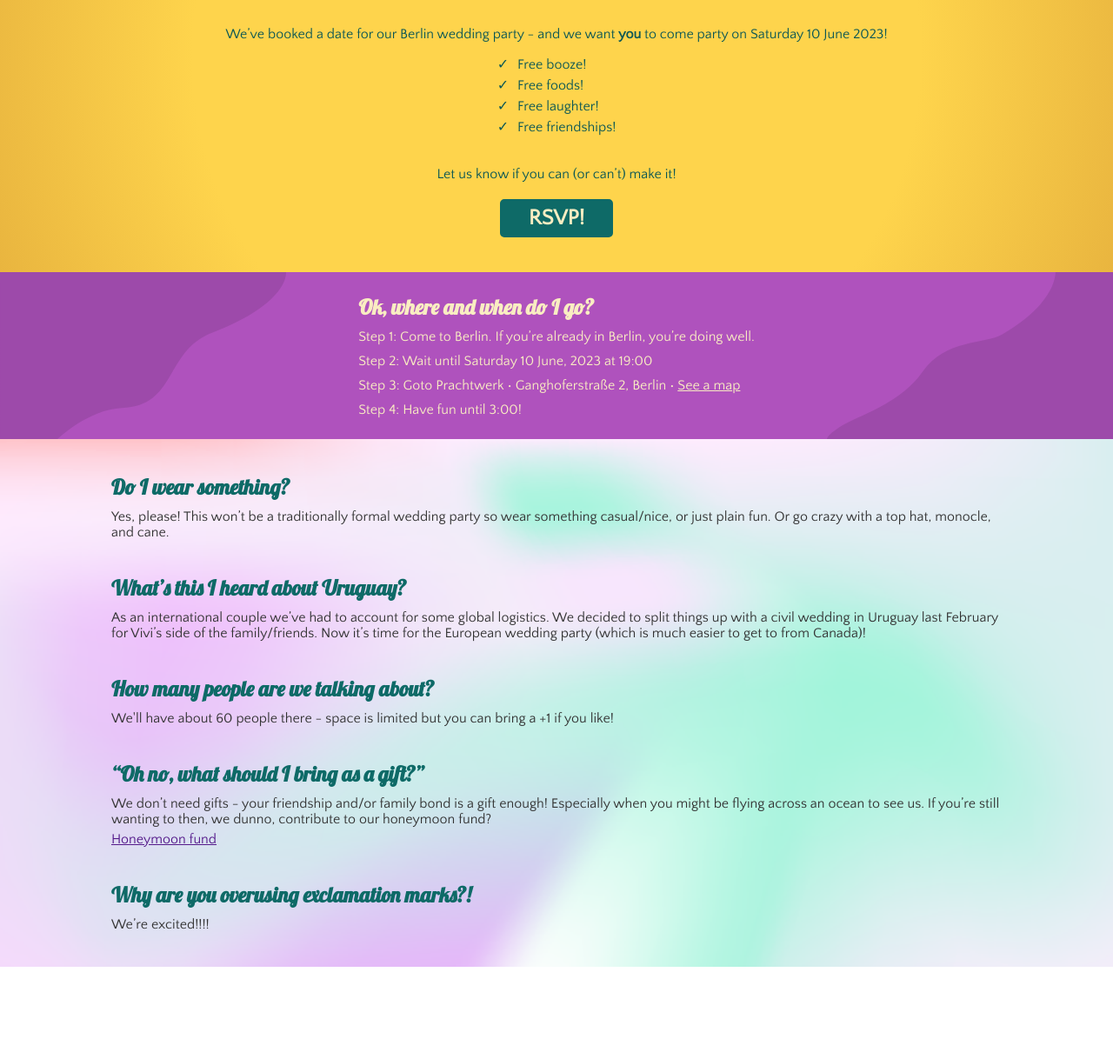
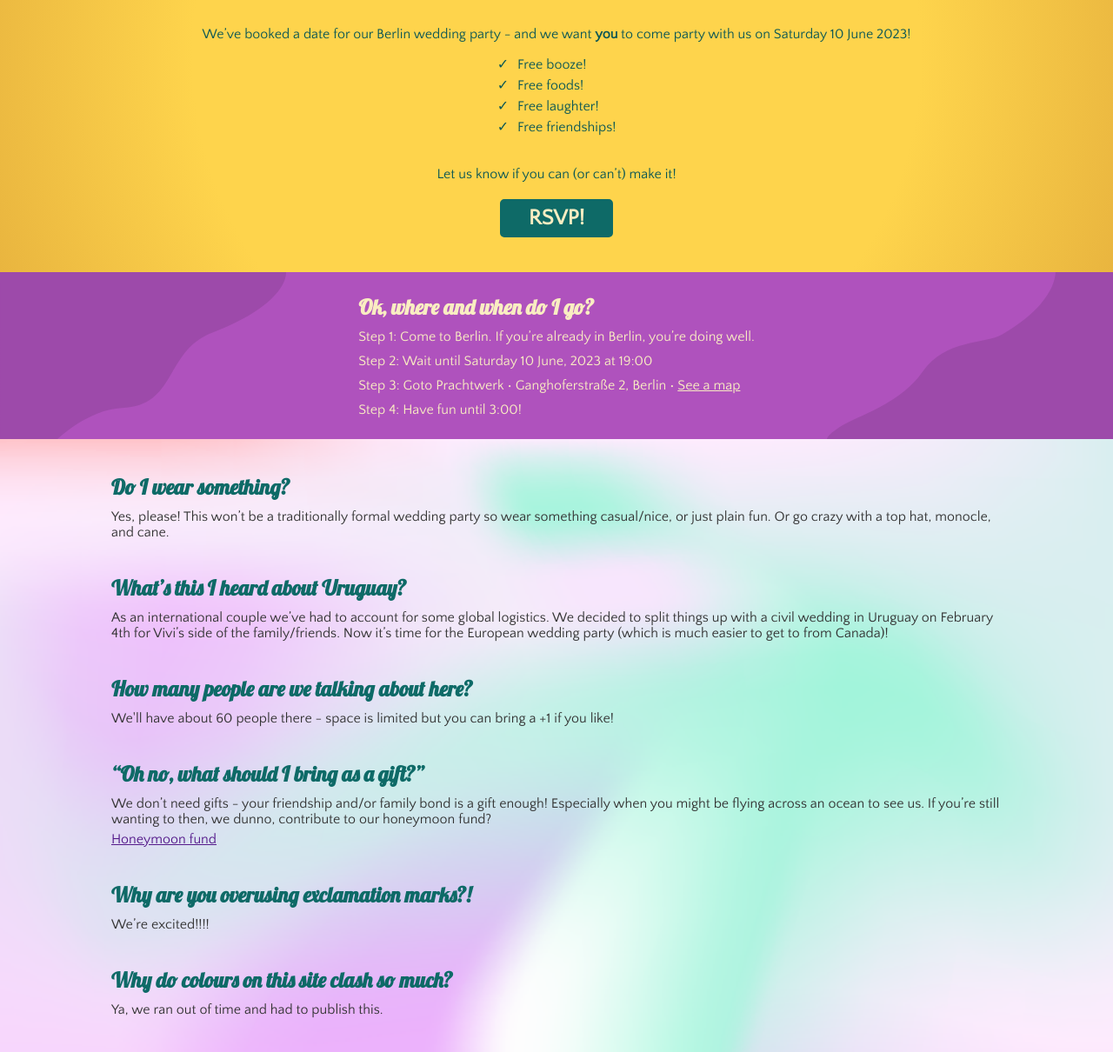
Before and after one commit to eyemirage/eyemirage.github.io, a plain HTML site: page index.html in a window 1280 px wide. Shown: the part 184-1394 px from the top of the page at 87% size. Before the commit the page ends 1296 px from the top, so only its background shows below. Drawn offline with Linux system fonts and the light colour scheme.

Commit message:
Add files via upload

```diff
--- a/index.html
+++ b/index.html
@@ -15,6 +15,7 @@
     <style>
         h1, h2 {
             font-family: 'Lobster', cursive;
+            font-weight: 700;
         }
         body {
             font-family: 'Quattrocento Sans', sans-serif;
@@ -94,7 +95,7 @@
         </div>
 
         <div style="padding: 20px;">
-            <div>We’ve booked a date for our Berlin wedding party - and we want <strong>you</strong> to come party on Saturday 10 June 2023!</div>
+            <div>We’ve booked a date for our Berlin wedding party - and we want <strong>you</strong> to come party with us on Saturday 10 June 2023!</div>
 
             <div>
             <ul style="text-align: left; display: inline-block;">
@@ -134,11 +135,11 @@
 <div class="btmbig"></div>
 
 <h2>What’s this I heard about Uruguay?</h2>
-<div>As an international couple we’ve had to account for some global logistics. We decided to split things up with a civil wedding in Uruguay last February for Vivi’s side of the family/friends. Now it’s time for the European wedding party (which is much easier to get to from Canada)!</div>
+<div>As an international couple we’ve had to account for some global logistics. We decided to split things up with a civil wedding in Uruguay on February 4th for Vivi’s side of the family/friends. Now it’s time for the European wedding party (which is much easier to get to from Canada)!</div>
 
 <div class="btmbig"></div>
 
-<h2>How many people are we talking about?</h2>
+<h2>How many people are we talking about here?</h2>
 <div>We'll have about 60 people there - space is limited but you can bring a +1 if you like!</div>
 
 <div class="btmbig"></div>
@@ -154,6 +155,11 @@
 <div>We’re excited!!!!</div>
 
 <div class="btmbig"></div>
+
+<h2>Why do colours on this site clash so much?</h2>
+<div>Ya, we ran out of time and had to publish this.</div>
+
+<div class="btmbig"></div>
 </div>
 
 
```
